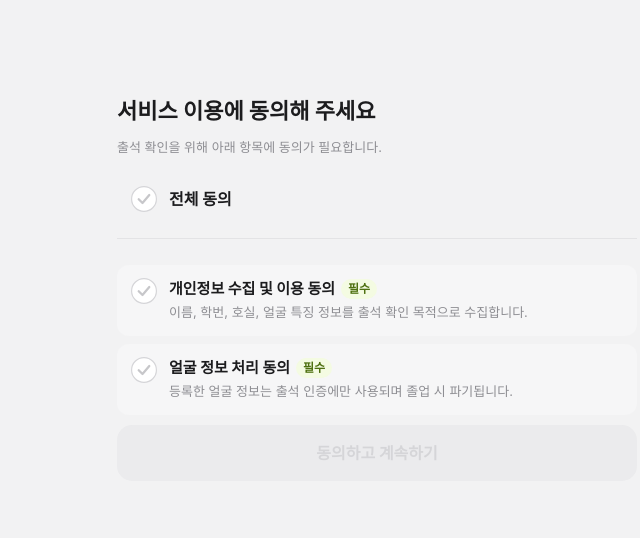
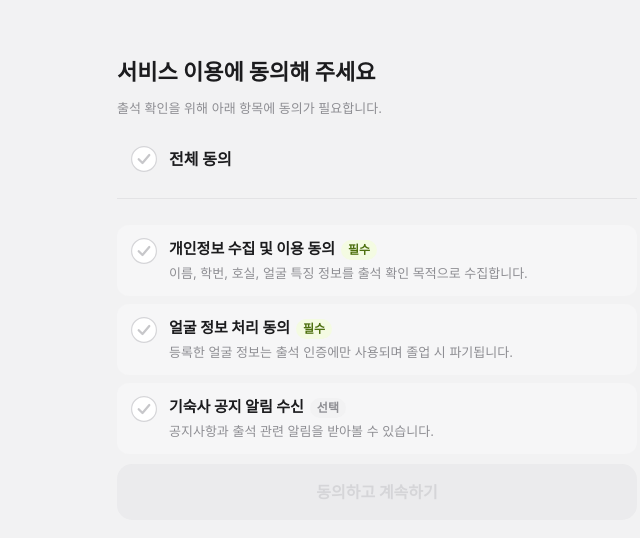
Before and after one commit to Start-Up-10th/CheckUp-Client, a Next.js app in the folder web/: page /consent in a window 1280 px wide. Shown: the part 112-650 px from the top of the page, without its empty margins (263-903 px from the left). Built offline with nearby package versions, Linux system fonts and the light colour scheme; a web font is replaced by a local one.

Commit message:
fix: 공지 알림·공지 알림 수신 동의 복구하고 공지 게시판만 제외

```diff
--- a/web/src/components/student/StudentConsent.tsx
+++ b/web/src/components/student/StudentConsent.tsx
@@ -6,10 +6,9 @@ import { ConsentAllRow } from "./ConsentAllRow";
 import { ConsentItem } from "./ConsentItem";
 import { PrimaryButton } from "./PrimaryButton";
 
-type ConsentKey = "privacy" | "face";
+type ConsentKey = "privacy" | "face" | "notice";
 
 // REQ-AUTH-004 항목표. 문구는 화면 예시이며 최종 전문은 학교 제공 문안에 연결한다.
-// Figma의 선택 항목 `기숙사 공지 알림 수신`은 공지 기능 제거(2026-09-26, REQ-SCOPE-003)로 두지 않는다.
 const CONSENT_ITEMS: {
   key: ConsentKey;
   title: string;
@@ -30,6 +29,12 @@ const CONSENT_ITEMS: {
       "등록한 얼굴 정보는 출석 인증에만 사용되며 졸업 시 파기됩니다.",
     required: true,
   },
+  {
+    key: "notice",
+    title: "기숙사 공지 알림 수신",
+    description: "공지사항과 출석 관련 알림을 받아볼 수 있습니다.",
+    required: false,
+  },
 ];
 
 /**
@@ -43,6 +48,7 @@ export function StudentConsent() {
   const [checked, setChecked] = useState<Record<ConsentKey, boolean>>({
     privacy: false,
     face: false,
+    notice: false,
   });
 
   const allChecked = CONSENT_ITEMS.every((item) => checked[item.key]);
@@ -52,7 +58,7 @@ export function StudentConsent() {
 
   const toggleAll = () => {
     const next = !allChecked;
-    setChecked({ privacy: next, face: next });
+    setChecked({ privacy: next, face: next, notice: next });
   };
 
   const toggleItem = (key: ConsentKey) => {
--- a/web/src/components/student/StudentNotifications.tsx
+++ b/web/src/components/student/StudentNotifications.tsx
@@ -19,7 +19,7 @@ export type NotificationLoadStatus = "ready" | "loading" | "error";
  * 흰 화면, 하단 탭 숨김(REQ-UI-004), `‹`는 알림에 들어오는 홈(/main)으로 간다(사용자 결정).
  * 노트북(460:669)은 봉사 활동과 같은 배치(가운데 폭 640px, 위 90px). 사이드바는 알림만 강조한다
  * (사용자 결정 — Figma의 마이페이지 강조는 봉사 화면을 복사하면서 남은 것으로 봄).
- * 공지 기능은 없다(2026-09-26, REQ-SCOPE-003) — 알림은 출석 완료·봉사 등록 2종뿐이다.
+ * 공지 게시판(학생 공지 목록)은 없고 공지는 여기의 공지 알림으로만 보인다(REQ-SCOPE-003).
  * 조회 API가 없어 로딩·오류는 `initialStatus`로만 열어 두고, 빈 상태는 알림이 0개일 때 보인다.
  * 방문 시 미확인 표시 해제는 서버 연동 때 붙인다.
  */
```
Also changed, not shown: web/src/lib/student/mock-notifications.ts (+10 -5 lines), 10 other files (tests, documents, lock files or other folders).
